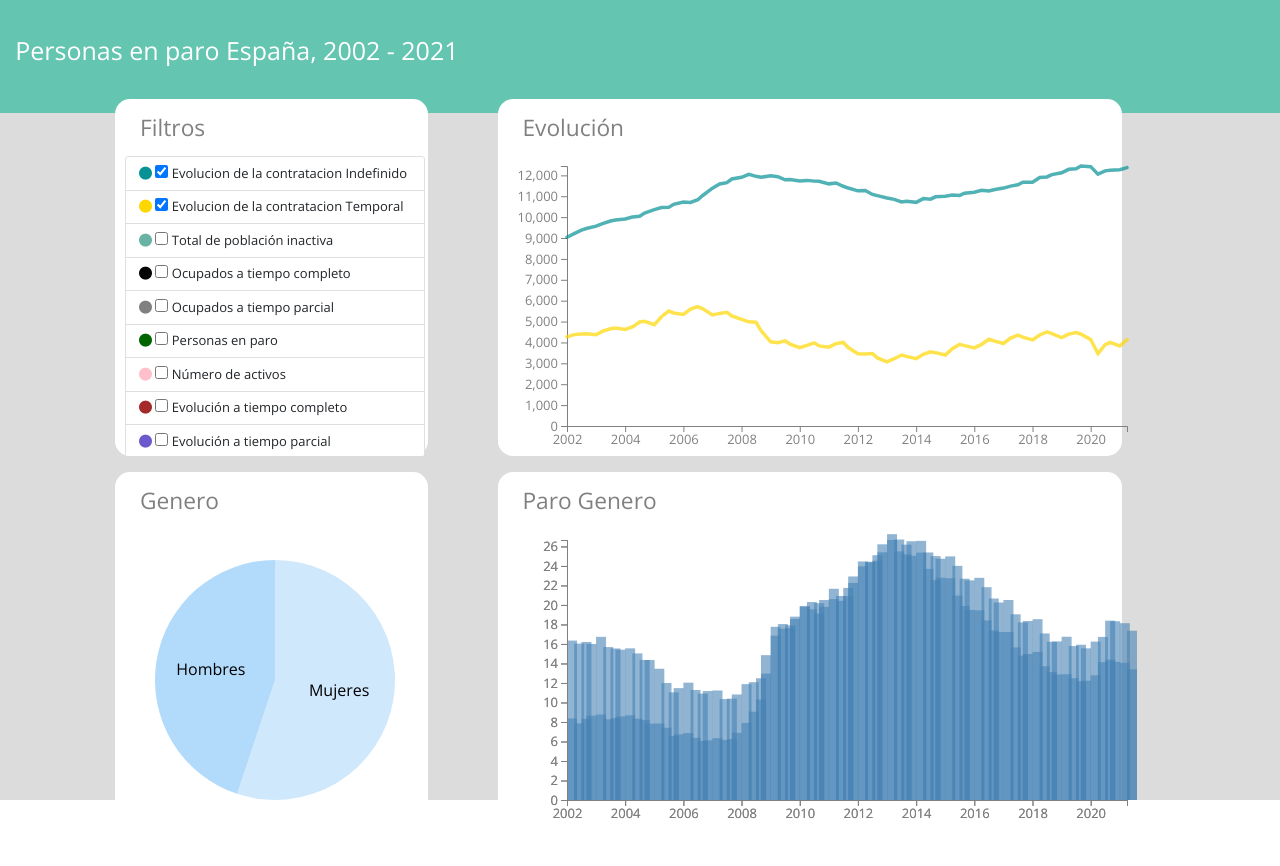
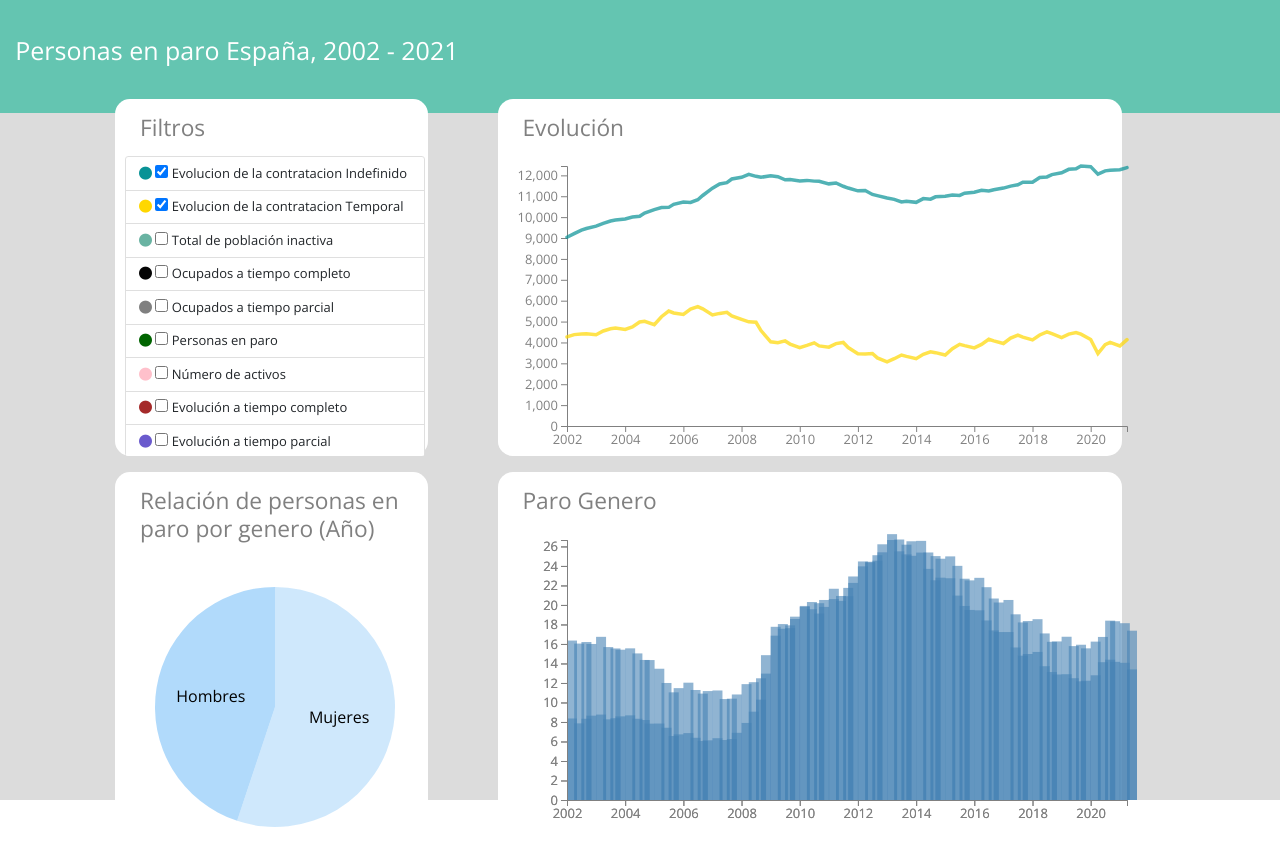
Before and after one commit to heidypekas/dataset, a plain HTML site: page herramientasag-master/index.html in a window 1280 px wide. Drawn offline with nearby package versions, Linux system fonts and the light colour scheme.

Commit message:
Update index.html

```diff
--- a/herramientasag-master/index.html
+++ b/herramientasag-master/index.html
@@ -137,7 +137,7 @@
             <div class="white_card_header" style="padding: 15px 15px">
                 <div class="box_header m-0">
                     <div class="main-title">
-                        <h3 class="m-0">Genero</h3>
+                        <h3 class="m-0">Relación de personas en paro por genero (Año)</h3>
                     </div>
                 </div>
             </div>
```
